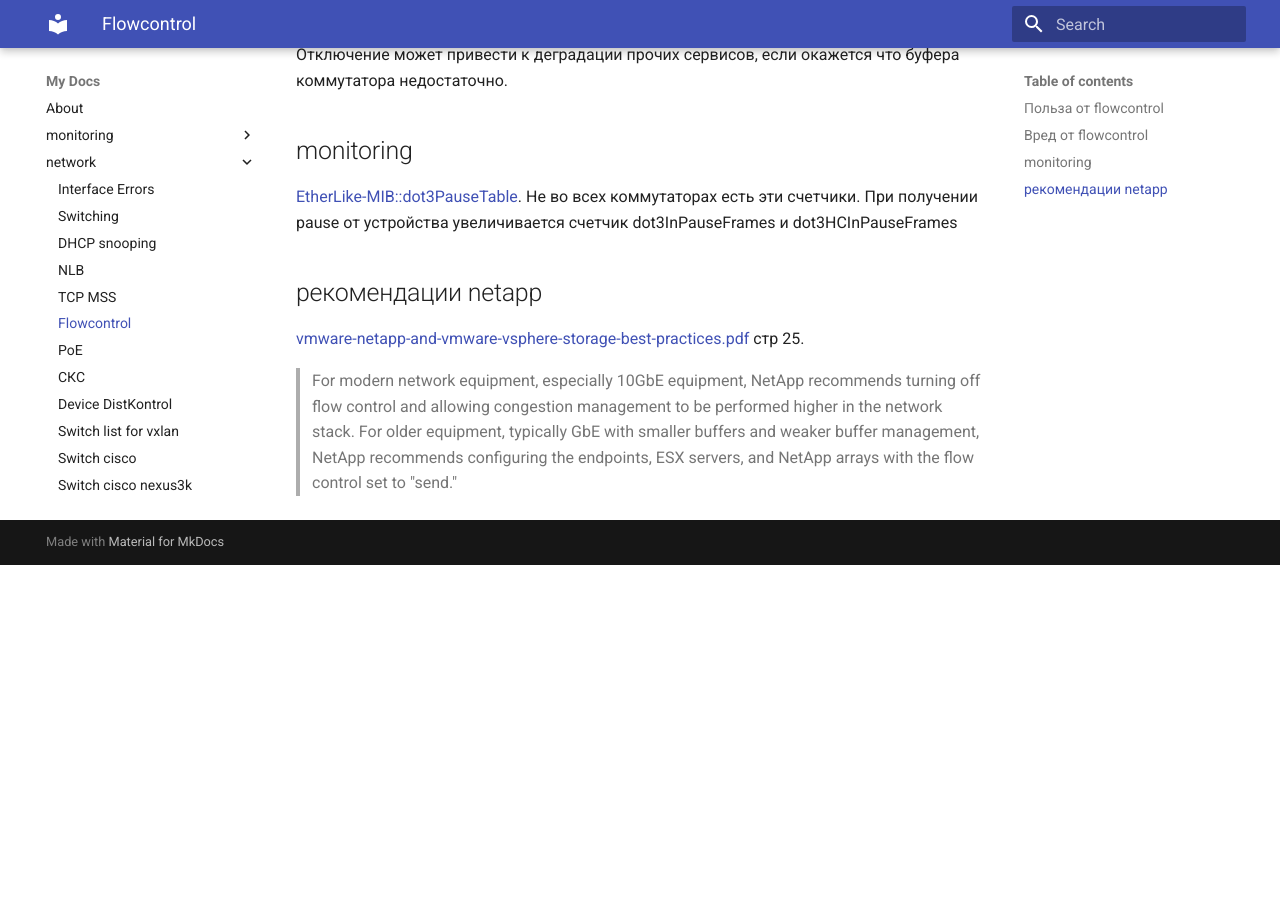
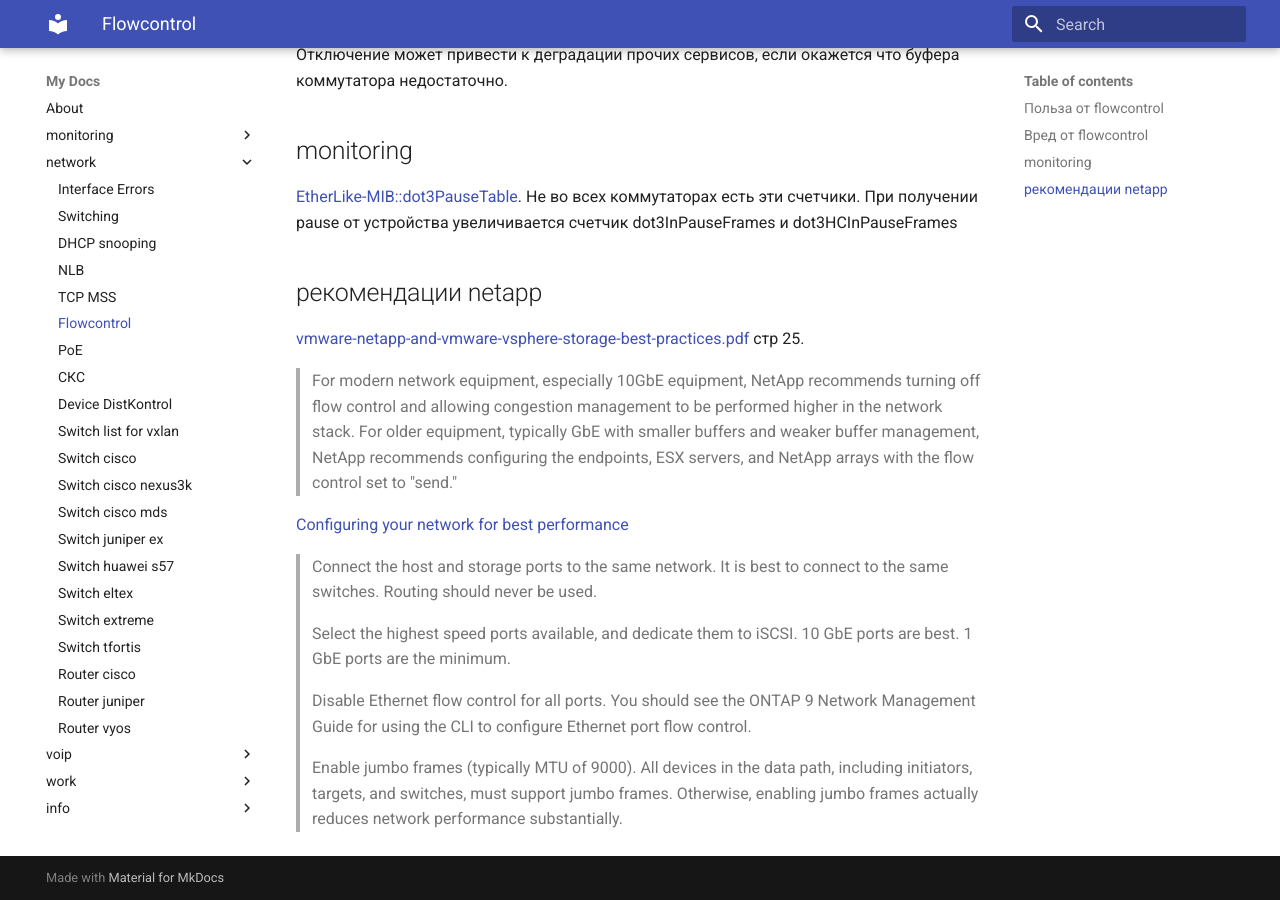
Before and after one commit to v98765/v98765.github.io, an MkDocs documentation site: the page built from docs/network/flowcontrol.md, in a window 1280 px wide and 900 px high, scrolled down 1282 px. Built offline with MkDocs 1.6.1 and Material for MkDocs 9.7.7, drawn with Linux system fonts in a browser that asks for light colours; before the commit the page ends 1847 px from its top, so only the background shows below that.

Commit message:
network/flowcontrol.md netapp bp again

```diff
--- a/docs/network/flowcontrol.md
+++ b/docs/network/flowcontrol.md
@@ -39,3 +39,18 @@
 
 > For modern network equipment, especially 10GbE equipment, NetApp recommends turning off flow control and allowing congestion management to be performed higher in the network stack.
 > For older equipment, typically GbE with smaller buffers and weaker buffer management, NetApp recommends configuring the endpoints, ESX servers, and NetApp arrays with the flow control set to "send."
+
+
+[Configuring your network for best performance](https://docs.netapp.com/ontap-9/index.jsp?topic=%2Fcom.netapp.doc.exp-iscsi-esx-cpg%2FGUID-BE5FD8D6-C2E4-49F3-9040-DF1373A2E325.html)
+
+> Connect the host and storage ports to the same network.
+> It is best to connect to the same switches. Routing should never be used.
+
+> Select the highest speed ports available, and dedicate them to iSCSI.
+> 10 GbE ports are best. 1 GbE ports are the minimum.
+
+> Disable Ethernet flow control for all ports.
+> You should see the ONTAP 9 Network Management Guide for using the CLI to configure Ethernet port flow control.
+
+> Enable jumbo frames (typically MTU of 9000).
+> All devices in the data path, including initiators, targets, and switches, must support jumbo frames. Otherwise, enabling jumbo frames actually reduces network performance substantially.
```
